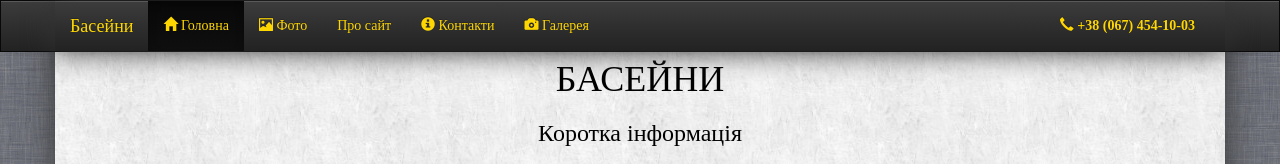
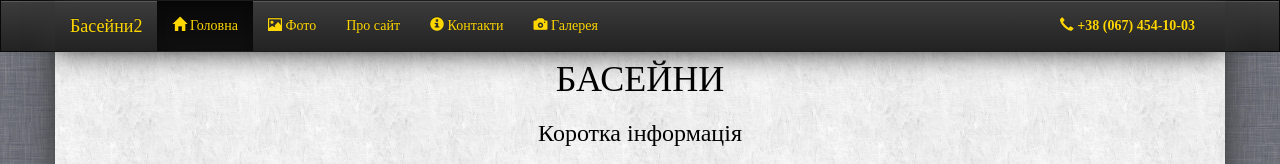
Before and after one commit to i3odja/pools, a plain HTML site: page index.html in a window 1280 px wide. Shown: the top 164 px of the page. Drawn offline with nearby package versions, Linux system fonts and the light colour scheme; a web font is replaced by a local one.

Commit message:
Update index.html

```diff
--- a/index.html
+++ b/index.html
@@ -37,7 +37,7 @@
                     <span class="icon-bar"></span>
                     <span class="icon-bar"></span>
                 </button>
-                <a class="navbar-brand" href="index.html">Басейни</a>
+                <a class="navbar-brand" href="index.html">Басейни2</a>
             </div>
             <div id="navbar" class="collapse navbar-collapse">
                 <ul class="nav navbar-nav">
```
